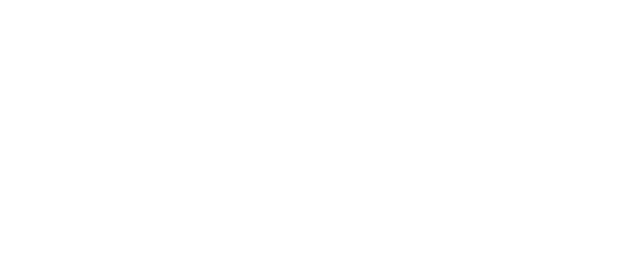
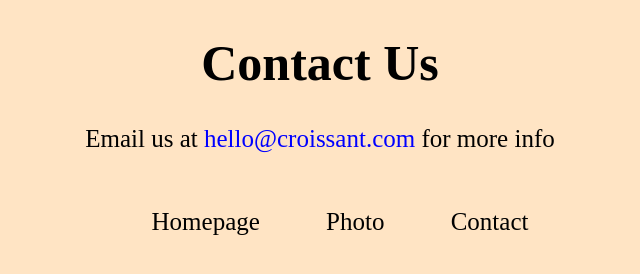
Before and after one commit to NalaniRiddle/Croissant, a plain HTML site: page contact.html in a window 1280 px wide. Shown: the whole page, without its empty margins (320-960 px from the left). Drawn offline with Linux system fonts and the light colour scheme.

Commit message:
added info to hompage and contact pages. +styling

```diff
--- a/contact.html
+++ b/contact.html
@@ -1,12 +1,51 @@
 <!DOCTYPE html>
 <html lang="en">
-<head>
-  <meta charset="UTF-8">
-  <meta http-equiv="X-UA-Compatible" content="IE=edge">
-  <meta name="viewport" content="width=device-width, initial-scale=1.0">
-  <title>Document</title>
-</head>
-<body>
-
-</body>
+  <head>
+    <meta charset="UTF-8" />
+    <meta http-equiv="X-UA-Compatible" content="IE=edge" />
+    <meta name="viewport" content="width=device-width, initial-scale=1.0" />
+    <title>Croissant</title>
+  </head>
+  <style>
+    body {
+      background-color: bisque;
+      font-size: 25px;
+    }
+    h1 {
+      text-align: center;
+      font-size: 50px;
+    }
+    a {
+      text-decoration: none;
+      font-size: 25px;
+      color: black;
+    }
+    ul,
+    p {
+      text-align: center;
+    }
+    li {
+      display: inline-block;
+      padding: 30px;
+      text-align: center;
+    }
+    .email {
+      color: blue;
+    }
+  </style>
+  <body>
+    <h1>Contact Us</h1>
+    <p>
+      Email us at
+      <a class="email" href="mailto:hello@croissant.com">hello@croissant.com</a>
+      for more info
+    </p>
+    <div>
+      <ul>
+        <li><a href="/homepage.html">Homepage</a></li>
+        <li><a href="/photo.html">Photo</a></li>
+        <li><a href="/contact.html">Contact</a></li>
+      </ul>
+    </div>
+  </body>
 </html>
```
Also changed, not shown: homepage.html (+47 -9 lines), photo.html (+1 -1 lines).
